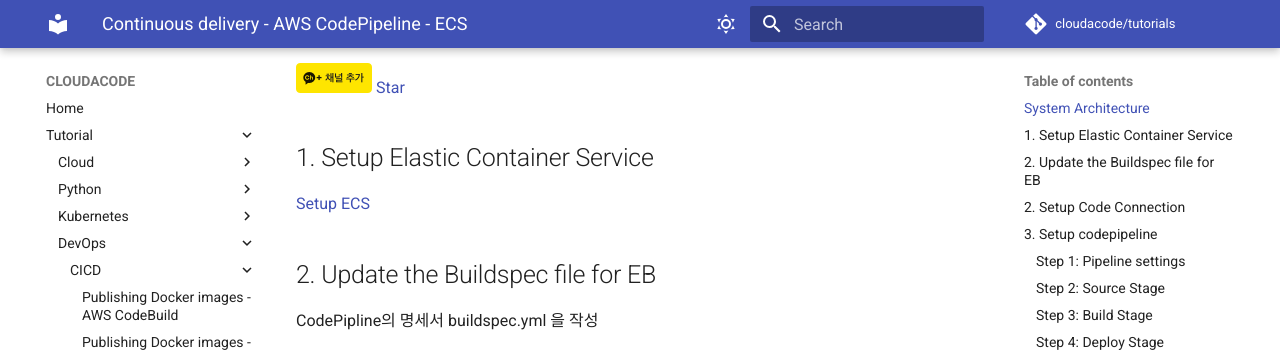
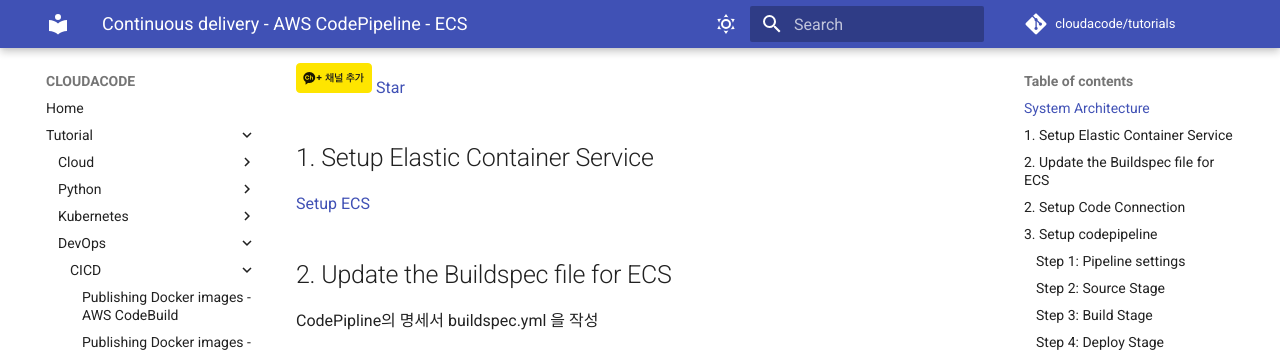
Before and after one commit to cloudacode/tutorials, an MkDocs documentation site: the page built from docs/devops/cicd/aws-codepipeline-delivery-ecs.md, in a window 1280 px wide and 900 px high, scrolled down 871 px. Shown: the top 352 px of the window. Built offline with MkDocs 1.6.1 and Material for MkDocs 9.7.7, drawn with Linux system fonts in a browser that asks for light colours; comment, search, counter and statistics services are not loaded.

Commit message:
updated the name of buildspec

```diff
--- a/docs/devops/cicd/aws-codepipeline-delivery-ecs.md
+++ b/docs/devops/cicd/aws-codepipeline-delivery-ecs.md
@@ -26,7 +26,7 @@ CI/CD Pipeline 도구를 통해 소스 관리, 도커 빌드 자동화, 서비
 
 [Setup ECS](../../cloud/aws/aws-ecs-container.md)
 
-## 2. Update the Buildspec file for EB
+## 2. Update the Buildspec file for ECS
 
 CodePipline의 명세서 buildspec.yml 을 작성
 
```
